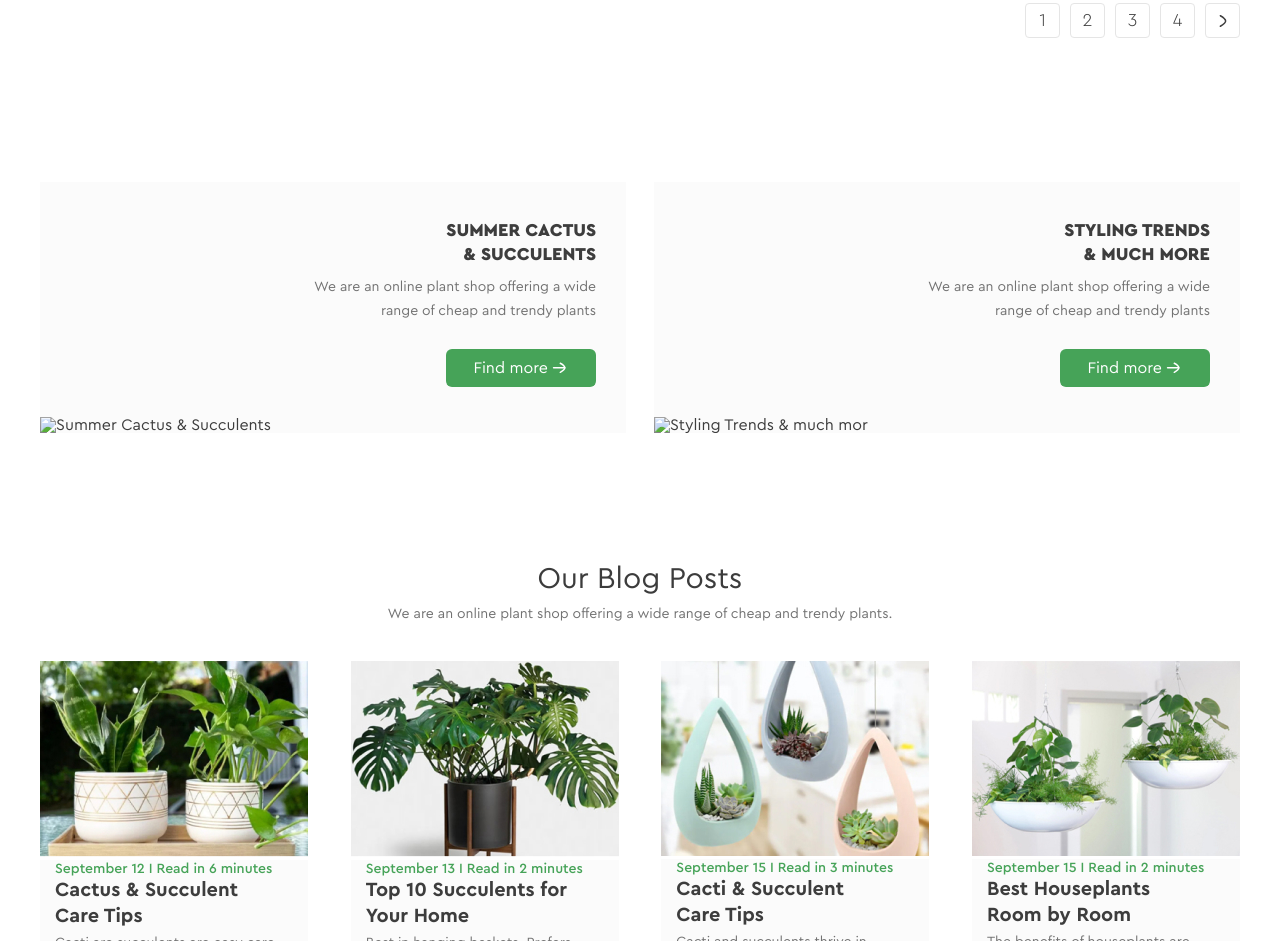
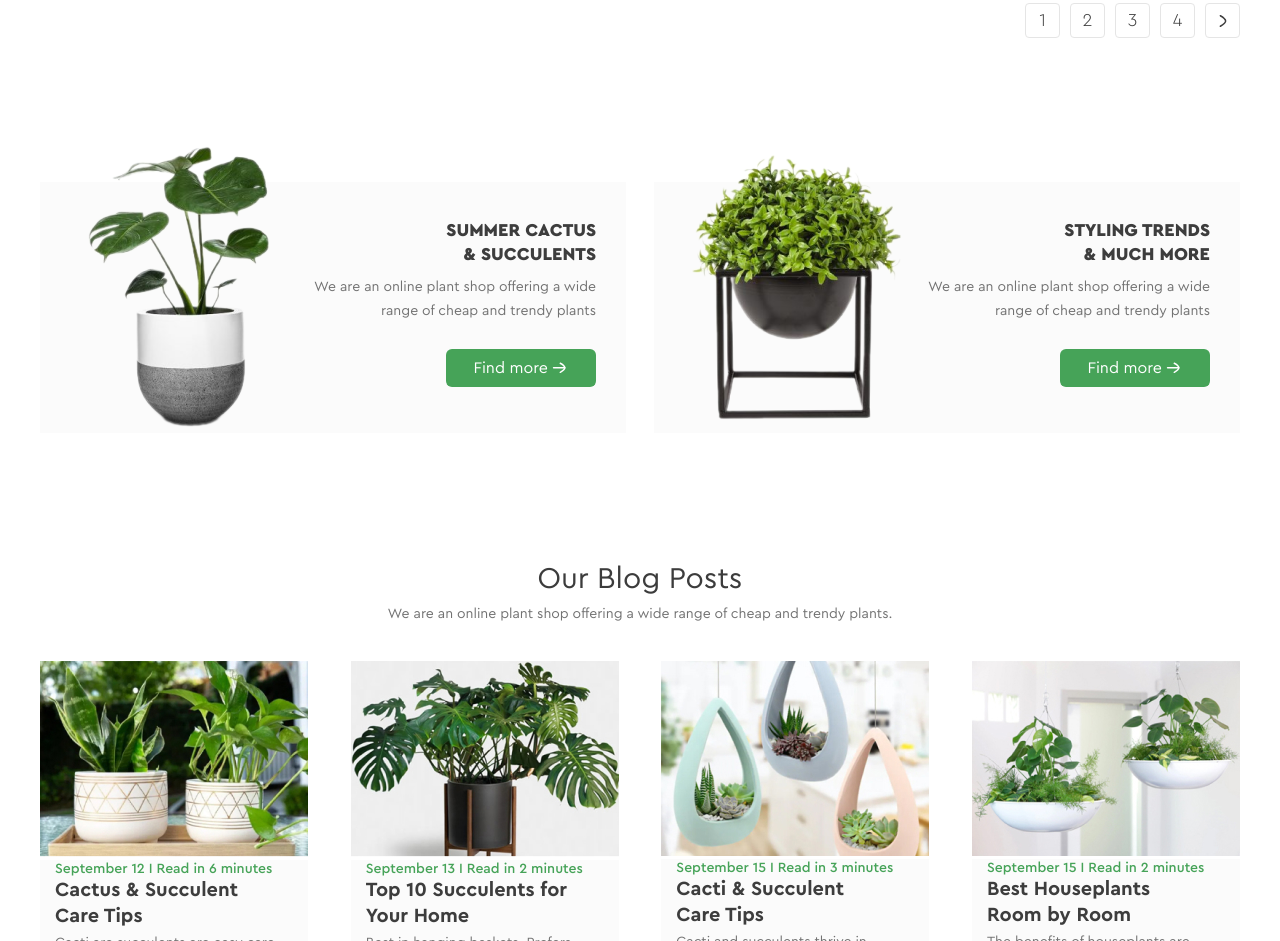
Before and after one commit to martseniukv/greenshop, a plain HTML site: page index.html in a window 1280 px wide. Shown: the part 1903-2844 px from the top of the page. Drawn offline with Linux system fonts and the light colour scheme; the site is published under a folder, as on GitHub Pages, so addresses that start at the root find nothing.

Commit message:
fix image url

```diff
--- a/index.html
+++ b/index.html
@@ -402,7 +402,7 @@
             <div class="promo-container">
                 <div class="promo-content">
                     <div class="promo-image">
-                        <img src="/images/summer_cactus.png" alt="Summer Cactus & Succulents">
+                        <img src="./images/summer_cactus.png" alt="Summer Cactus & Succulents">
                     </div>
                     <h2 class="promo-title">Summer cactus & succulents</h2>
                     <p class="promo-description">
@@ -415,7 +415,7 @@
             <div class="promo-container">
                 <div class="promo-content">
                     <div class="promo-image">
-                        <img src="/images/styling_trend.png" alt="Styling Trends & much mor">
+                        <img src="./images/styling_trend.png" alt="Styling Trends & much mor">
                     </div>
                     <h2 class="promo-title">Styling Trends & much more</h2>
                     <p class="promo-description">
```
